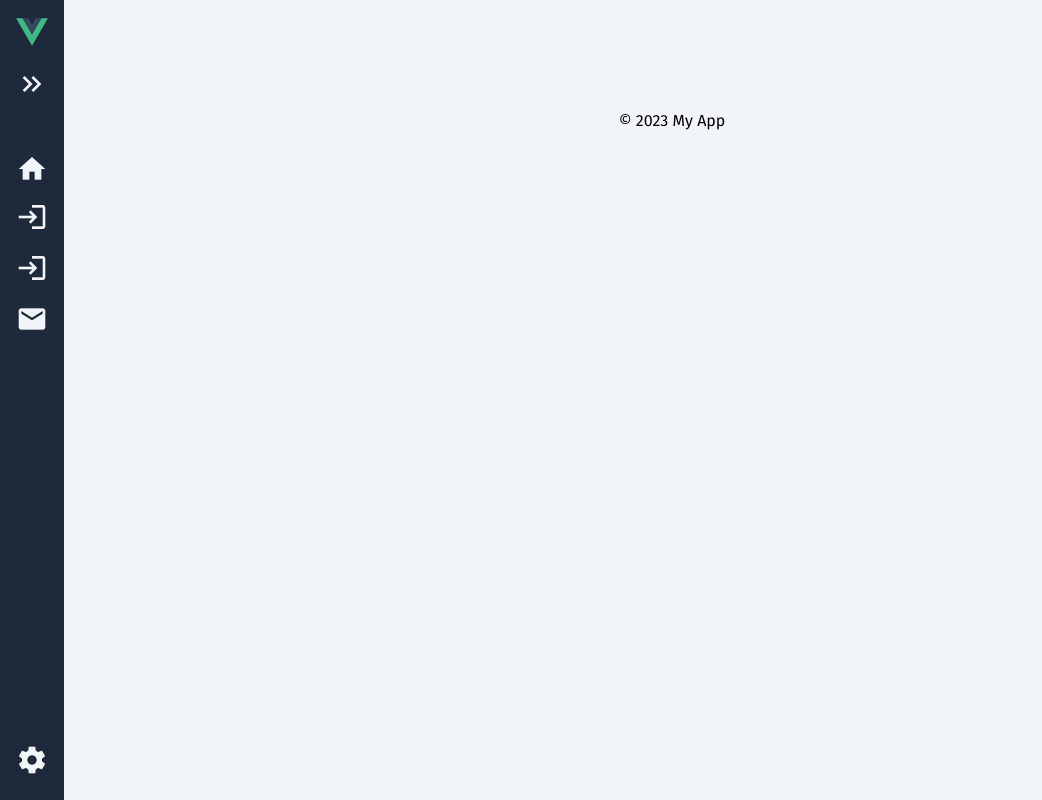
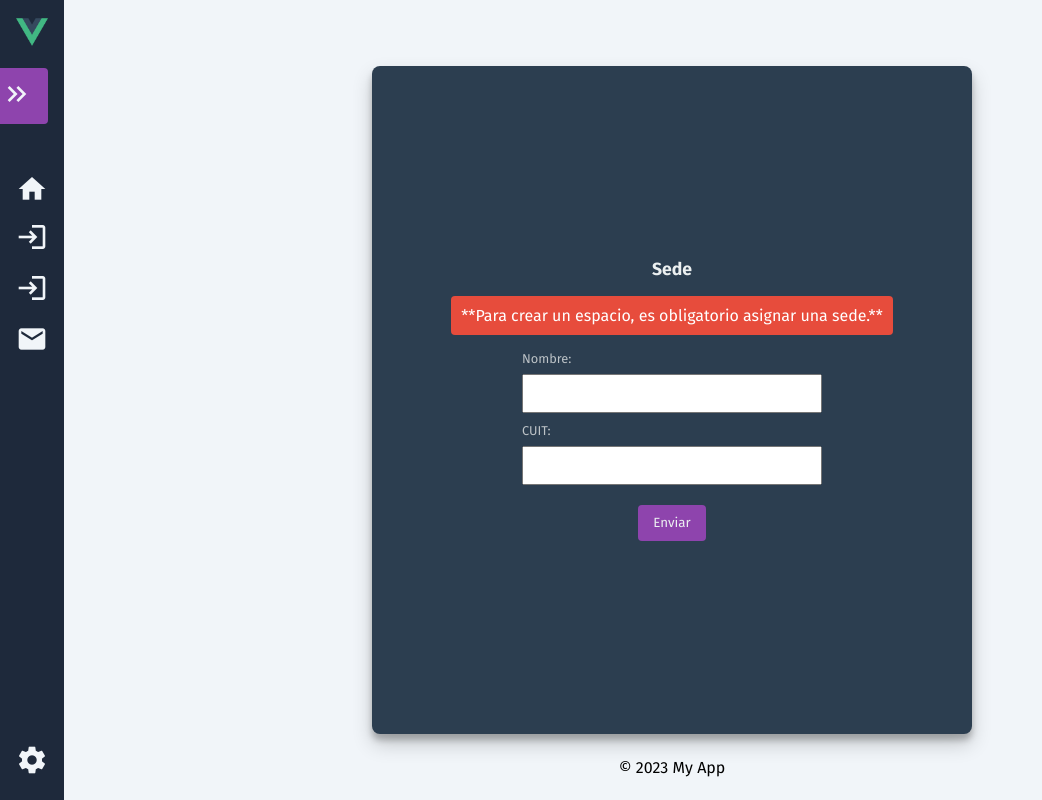
Before and after one commit to LoreOth/AppFront, a Vue app: page /campus in a window 1280 px wide. Shown: the whole page, without its empty margins (0-1042 px from the left). Built offline with nearby package versions, Linux system fonts and the light colour scheme.

Commit message:
Modificaiones en formularios - menu de provincias - modificaciones en peticiones

```diff
--- a/src/main.js
+++ b/src/main.js
@@ -2,4 +2,7 @@ import { createApp } from 'vue'
 import App from './App.vue'
 import router from './router'
 
+window.__VUE_DEVTOOLS_HOST__ = 'http://localhost'
+window.__VUE_DEVTOOLS_PORT__ = '3000'
+
 createApp(App).use(router).mount('#app')
--- a/src/router/index.js
+++ b/src/router/index.js
@@ -35,7 +35,13 @@ const router = createRouter({
 		  {
 			path: '/requestAdministration',
 			component: () => import('../views/RequestAdministration.vue')
+		  },
+		  {
+			path: '/campus',
+			name: 'campus',
+			component: () => import('../views/Campus.vue')
 		  }
+
 	],
 })
 
--- /dev/null
+++ b/src/views/Campus.vue
@@ -0,0 +1,147 @@
+<template>
+  <div id="campus-form">
+    <h1>Sede</h1>
+    <div class="warning">
+      <p>**Para crear un espacio, es obligatorio asignar una sede.**</p>
+    </div>
+    <div class="form-inputs">
+      <label>Nombre:</label>
+      <input type="text" v-model="campusData.name" />
+
+      <label>CUIT:</label>
+      <input type="text" v-model="campusData.CUIT" />
+
+    </div>
+    <button @click="submitSede">Enviar</button>
+  </div>
+</template>
+
+<script>
+export default {
+  data() {
+    return {
+      campusData: {
+        name: "",
+        CUIT: "",
+      },
+      spaceId: null,
+    };
+  },
+  methods: {
+    altaDEA() {
+      // Aquí va la lógica cuando se haga click en "ALTA DEA"
+      alert("Alta DEA");
+    },
+    submitForm() {vvv
+      // Aquí puedes manejar la lógica de envío del formulario
+      console.log(this.campusData);
+    },
+  },
+  mounted() {
+    this.spaceId = this.$route.params.id;
+  },
+};
+</script>
+
+  <style>
+#campus-form {
+  display: flex;
+  flex-direction: column;
+  justify-content: center;
+  align-items: center;
+  height: 100vh;
+  width: 600px;
+  margin: 0 auto;
+  background-color: #2c3e50;
+  border-radius: 8px;
+  box-shadow: 0 10px 20px rgba(0, 0, 0, 0.19), 0 6px 6px rgba(0, 0, 0, 0.23);
+  padding: 2rem;
+}
+
+#campus-form h1,
+#campus-form h2 {
+  color: #ecf0f1;
+  margin-bottom: 1rem;
+  font-size: 1.1rem;
+  font-weight: bold;
+}
+
+.warning {
+  background-color: #e74c3c;
+  color: white;
+  padding: 10px;
+  border-radius: 4px;
+  margin-bottom: 1rem;
+}
+
+#campus-form .form-inputs {
+  width: 100%;
+  max-width: 300px;
+  padding-bottom: 10px;
+}
+
+#campus-form .form-inputs label {
+  display: block;
+  font-size: 0.8rem;
+  color: #bdc3c7;
+  margin-bottom: 0.5rem;
+}
+
+#campus-form .form-inputs input {
+  width: 100%;
+  padding: 10px;
+  margin-bottom: 10px;
+  box-sizing: border-box;
+  font-size: 0.8rem;
+}
+
+button {
+  padding: 10px 15px;
+  background-color: #8e44ad;
+  color: #ecf0f1;
+  border: none;
+  border-radius: 4px;
+  cursor: pointer;
+  transition: background-color 0.3s;
+}
+
+button:hover {
+  background-color: #9b59b6;
+}
+
+.header-row,
+.row {
+  display: flex;
+  justify-content: space-between;
+  margin-bottom: 1rem;
+  width: 80%;
+  margin-left: auto;
+  margin-right: auto;
+}
+
+.column {
+  flex: 1;
+  padding: 0 1rem;
+  text-align: center;
+}
+
+.header-row .column {
+  font-weight: bold;
+  color: #bdc3c7;
+  border-bottom: 1px solid #bdc3c7;
+  padding-bottom: 0.5rem;
+  margin-bottom: 1rem;
+}
+
+
+.row .column {
+  color: #ecf0f1;
+  border-bottom: 1px solid #ecf0f1;
+  padding-bottom: 0.5rem;
+  margin-bottom: 0.5rem;
+}
+
+.row {
+  cursor: pointer;
+}
+</style>
--- a/src/views/Spaces.vue
+++ b/src/views/Spaces.vue
@@ -25,14 +25,15 @@
 
     <!-- Formulario para la entidad, inicialmente oculto -->
     <div v-if="showEntityForm">
-      <!-- Asumiendo que el formulario de entidad tiene campos como nombre, provincia y cuit -->
       <div class="form-inputs">
         <label>Nombre:</label>
         <input type="text" v-model="newEntity.name" />
         <label>Provincia:</label>
-        <input type="text" v-model="newEntity.province" />
+        <select v-model="newEntity.province">
+          <option v-for="province in provinces" :key="province">{{ province }}</option>
+        </select>
         <label>CUIT:</label>
-        <input type="text" v-model="newEntity.CUIT" />
+        <input type="text" v-model="newEntity.cuit" />
         <button @click="cancelEntityForm">Cancelar</button>
         <button @click="submitEntity">Enviar</button>
       </div>
@@ -63,42 +64,47 @@
       <div class="form-inputs" v-if="showSedeForm">
         <label>Nombre:</label>
         <input type="text" v-model="newSede.name" />
-        <label>Provincia:</label>
-        <input type="text" v-model="newSede.province" />
-        <label>Estado:</label>
-        <input type="text" v-model="newSede.estado" readonly />
-        <!-- Hice este campo de solo lectura porque asumí que no querrías que los usuarios lo cambien. Si quieres que lo cambien, simplemente quita el atributo readonly. -->
+        <label>CUIT:</label>
+        <input type="text" v-model="newSede.cuit" />
         <button @click="submitSede">Crear Sede</button>
       </div>
     </div>
   </div>
 </template>
 
-  <script>
+<script>
 import UserSessionManager from "../UserSessionManager";
+
 export default {
   data() {
     return {
-      representativeId: null,
-      spaces: [], // Lista de espacios obtenidos del back
+      spaces: [],
+      selectedSpace: null,
       showEntityForm: false,
+      showSedeForm: false,
       newEntity: {
-        name: "",
-        province: "",
-        CUIT: "",
+        name: '',
+        province: '',
+        cuit: '',
       },
-      selectedSpace: null, // Espacio seleccionado para mostrar sedes
-      showSedeForm: false, // Añade esta línea
       newSede: {
-        name: "",
-        province: "",
-        estado: "pendiente",
+        name: '',
+        cuit: '',
       },
+      provinces: ['Buenos Aires', 'Córdoba', 'Santa Fe', 'Mendoza', 'Tucumán', 'Entre Ríos', 'Salta', 'Chaco', 'Corrientes', 'Santiago del Estero', 'Jujuy', 'San Juan', 'Río Negro', 'Formosa', 'Neuquén', 'Chubut', 'San Luis', 'Catamarca', 'La Rioja', 'La Pampa', 'Santa Cruz', 'Tierra del Fuego', 'Misiones'],
     };
   },
   methods: {
     cancelEntityForm() {
       this.showEntityForm = false;
+    },
+    showSuccessNotification(message) {
+      this.showNotification = true;
+      this.notificationMessage = message;
+      setTimeout(() => {
+        this.showNotification = false;
+        this.notificationMessage = "";
+      }, 2000);
     },
     fetchSpaces() {
       fetch("http://localhost:8080/obligatory-spaces")
@@ -109,14 +115,12 @@ export default {
           return response.json();
         })
         .then((data) => {
-          // Transformar los datos aquí
           this.spaces = data.map((space) => ({
             ...space,
             estado: space.status ? "Aprobado" : "Pendiente",
             cuit: space.cuit,
           }));
         })
-
         .catch((error) => {
           console.log(
             "There was a problem with the fetch operation:",
@@ -126,7 +130,7 @@ export default {
     },
     fetchSedes(space) {
       console.log(space);
-      this.selectedSpace = space; // Establece el espacio seleccionado
+      this.selectedSpace = space;
       fetch(`http://localhost:8080/campus/${space.id}/sedes`)
         .then((response) => {
           if (!response.ok) {
@@ -140,33 +144,29 @@ export default {
             ...sede,
             estado: sede.approved ? true : false,
           }));
+
+          console.log("this.selectedSpace.sedes"+this.selectedSpace.sedes)
         })
         .catch((error) => {
           console.log("There was a problem fetching sedes:", error.message);
         });
-      console.log("data " + data);
     },
     openEntityForm() {
       this.showEntityForm = true;
       this.showSedeForm = false;
     },
-
     openSedeForm() {
       this.showSedeForm = true;
     },
     submitSede() {
-      // Establecer el valor predeterminado de estado en false
       this.newSede.estado = false;
 
-      // Aquí puedes usar fetch para enviar la nueva sede al backend
       const dataToSend = {
         name: this.newSede.name,
-        province: this.newSede.province,
+        cuit: this.newSede.cuit,
         estado: this.newSede.estado,
         obligatorySpaceId: this.selectedSpace.id,
       };
-
-      // Resto del código para enviar los datos al backend
 
       fetch("http://localhost:8080/campus/create", {
         method: "POST",
@@ -182,9 +182,9 @@ export default {
           return response.json();
         })
         .then((data) => {
-          // Aquí puedes actualizar la lista de sedes o hacer cualquier otra cosa
           this.selectedSpace.sedes.push(data);
           this.showSedeForm = false;
+          this.$router.push({ name: 'campus', params: { id: this.selectedSpace.id } });
         })
         .catch((error) => {
           console.log(
@@ -193,17 +193,14 @@ export default {
           );
         });
     },
-
     submitEntity() {
-      // Primero verificamos si ya existe un espacio con ese CUIT
       fetch(
-        `http://localhost:8080/obligatory-spaces/cuit/${this.newEntity.CUIT}`
+        `http://localhost:8080/obligatory-spaces/cuit/${this.newEntity.cuit}`
       )
         .then((response) => {
           if (response.ok) {
             return response.json();
           } else if (response.status === 404) {
-            // Si el status es 404, significa que no existe el espacio obligado con ese CUIT
             return null;
           } else {
             throw new Error("Network response was not ok");
@@ -218,10 +215,9 @@ export default {
               name: this.newEntity.name,
               province: this.newEntity.province,
               representativeId: UserSessionManager.getSessionItem("id"),
-              cuit: this.newEntity.CUIT,
+              cuit: this.newEntity.cuit,
             };
-            console.log("json stri" + JSON.stringify(dataToSend));
-            // Si no hay data, procedemos a crear el espacio obligado
+
             fetch("http://localhost:8080/obligatory-spaces/create", {
               method: "POST",
               headers: {
@@ -236,9 +232,15 @@ export default {
                 return response.json();
               })
               .then((data) => {
-                // Aquí puedes hacer cualquier otra acción posterior a la creación, como resetear el formulario o actualizar la lista de espacios
-                this.fetchSpaces();
+                this.spaces.push(data);
                 this.showEntityForm = false;
+                this.$router.push({ name: 'campus', params: { id: data.id } });
+              })
+              .catch((error) => {
+                console.log(
+                  "There was a problem submitting the new entity:",
+                  error.message
+                );
               });
           }
         })
```
Also changed, not shown: src/views/MyHome.vue (+14 -8 lines).
